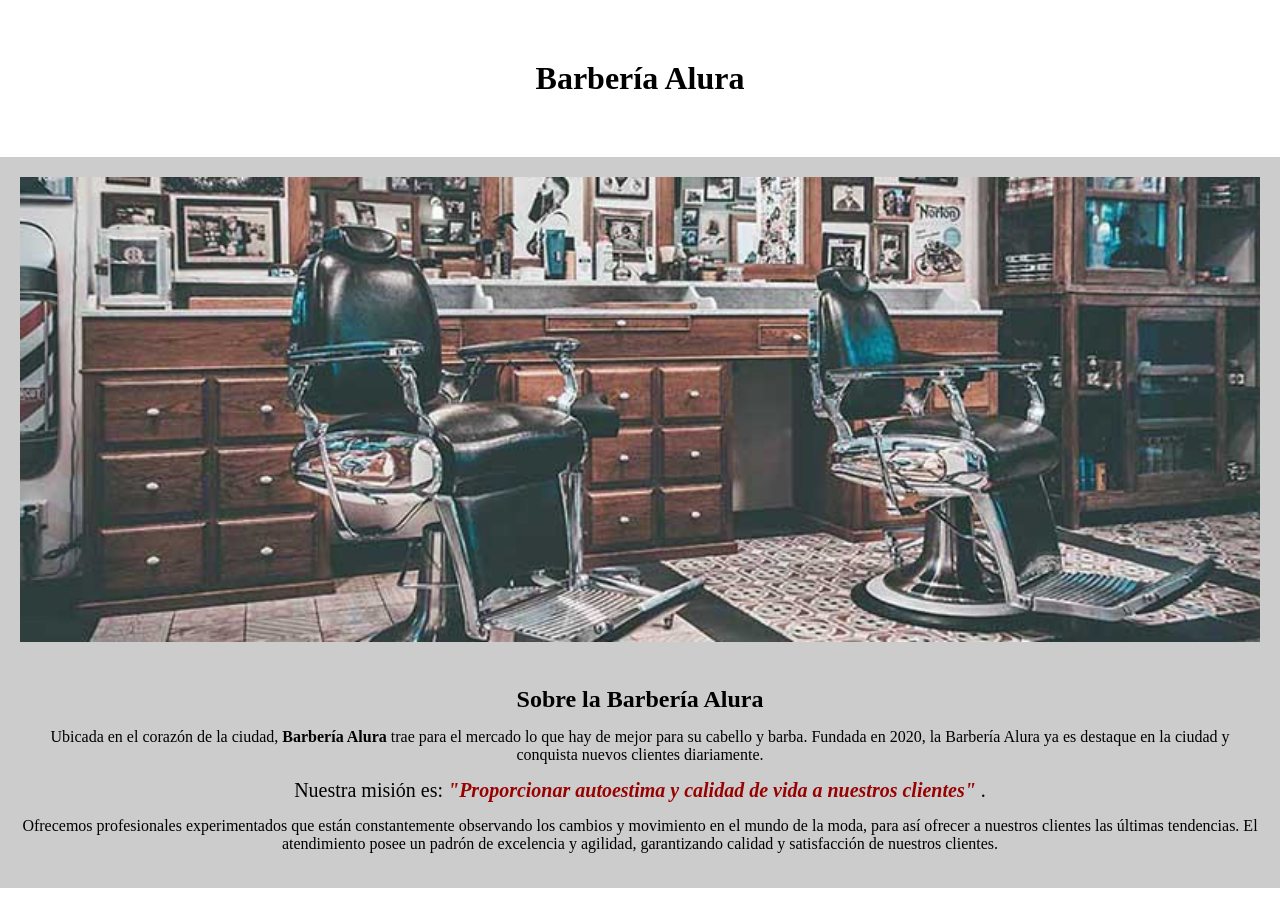
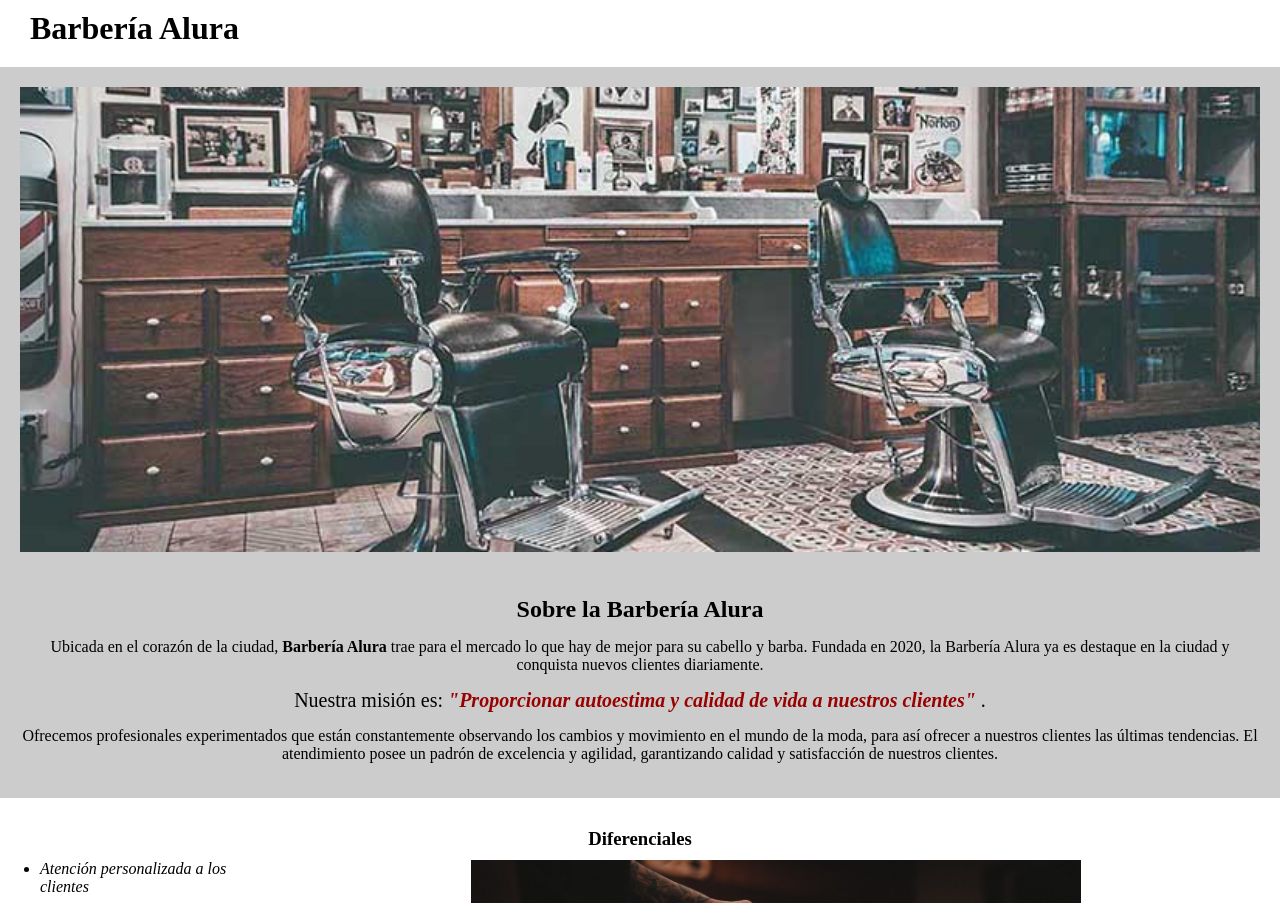
Before and after one commit to MYMPablito/ONE-G5, a plain HTML site: page Desarrollo Frontend/HTML5 y CSS3/Página Barbería Alura/index.html in a window 1280 px wide. Shown: the top 903 px of the page. Drawn offline with Linux system fonts and the light colour scheme.

Commit message:
Más modificaciones

```diff
--- a/Desarrollo Frontend/HTML5 y CSS3/Página Barbería Alura/Css/style.css
+++ b/Desarrollo Frontend/HTML5 y CSS3/Página Barbería Alura/Css/style.css
@@ -14,10 +14,15 @@ img.imagen-principal {
     margin-bottom: 40px;
 }
 
-h1 {
+.titulo-principal {
+    padding-left: 30px;
+    margin-top: 10px;
+    margin-bottom: 20px;
+}
+
+.titulo-centralizado {
     text-align: center;
-    padding: 20px;
-    margin: 40px;
+
 }
 
 p {
@@ -45,9 +50,7 @@ footer {
     padding: 30px;
 }
 
-h2 {
-    text-align: center;
-}
+
 
 .items {
     font-style: italic;
--- a/Desarrollo Frontend/HTML5 y CSS3/Página Barbería Alura/index.html
+++ b/Desarrollo Frontend/HTML5 y CSS3/Página Barbería Alura/index.html
@@ -10,7 +10,7 @@
 <body>
 
     <header>
-        <h1>Barbería Alura</h1>
+        <h1 class="titulo-principal">Barbería Alura</h1>
     </header>
 
     <main>
@@ -18,7 +18,7 @@
         <img src="./imgs/banner.jpg" class="imagen-principal" />
 
 
-        <h2>Sobre la Barbería Alura</h2>
+        <h2 class="titulo-centralizado">Sobre la Barbería Alura</h2>
     <p>Ubicada en el corazón de la ciudad, <strong>Barbería Alura</strong>  trae para el mercado lo que hay de mejor para su cabello y barba. Fundada en 2020, la Barbería Alura ya es destaque en la ciudad y conquista nuevos clientes diariamente. </p>
 
     <p class="parrafo2">Nuestra misión es: <strong class="mision">"Proporcionar autoestima y calidad de vida a nuestros clientes"</strong> .</p>
@@ -31,7 +31,7 @@
     </main>
 
     <footer>
-    <h3>Diferenciales</h3>
+    <h3 class="titulo-centralizado">Diferenciales</h3>
     <ul>
     <li class="items">Atención personalizada a los clientes</li>
     <li class="items">Espacio diferenciado</li>
```
